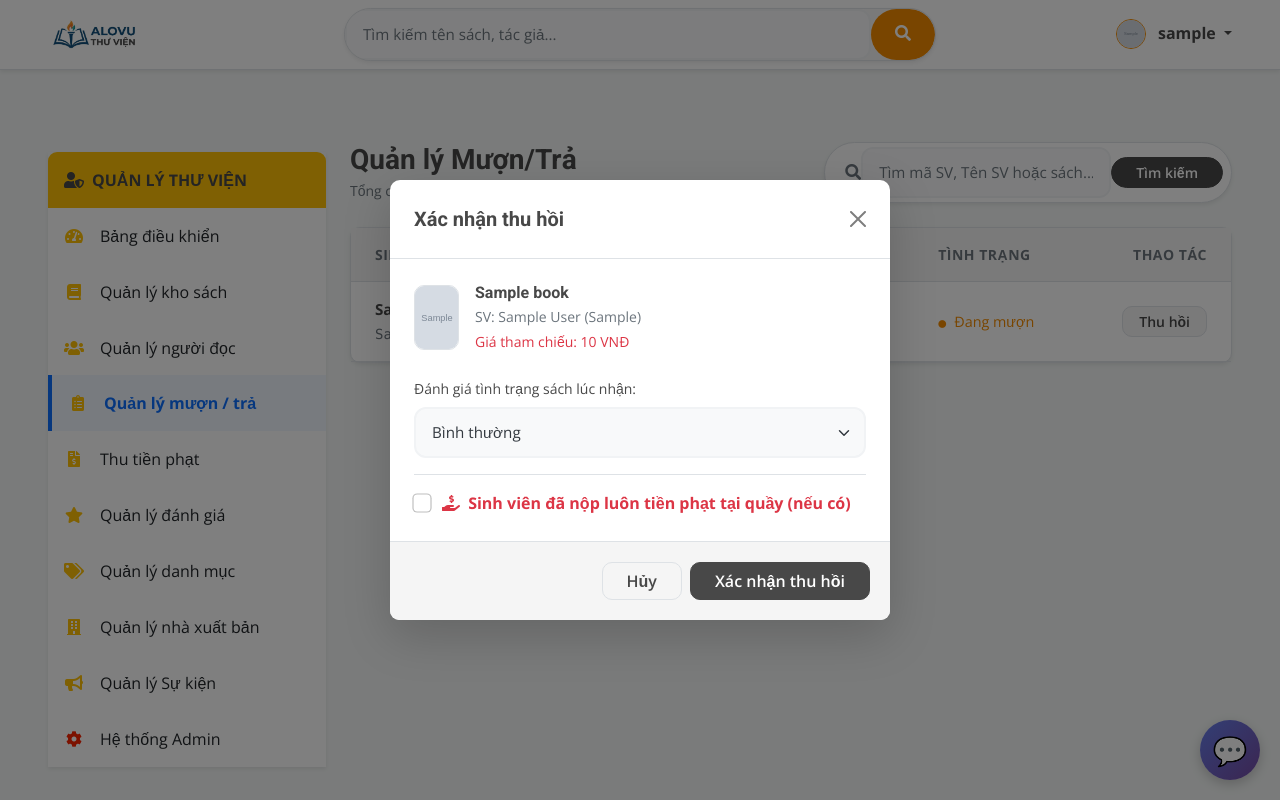
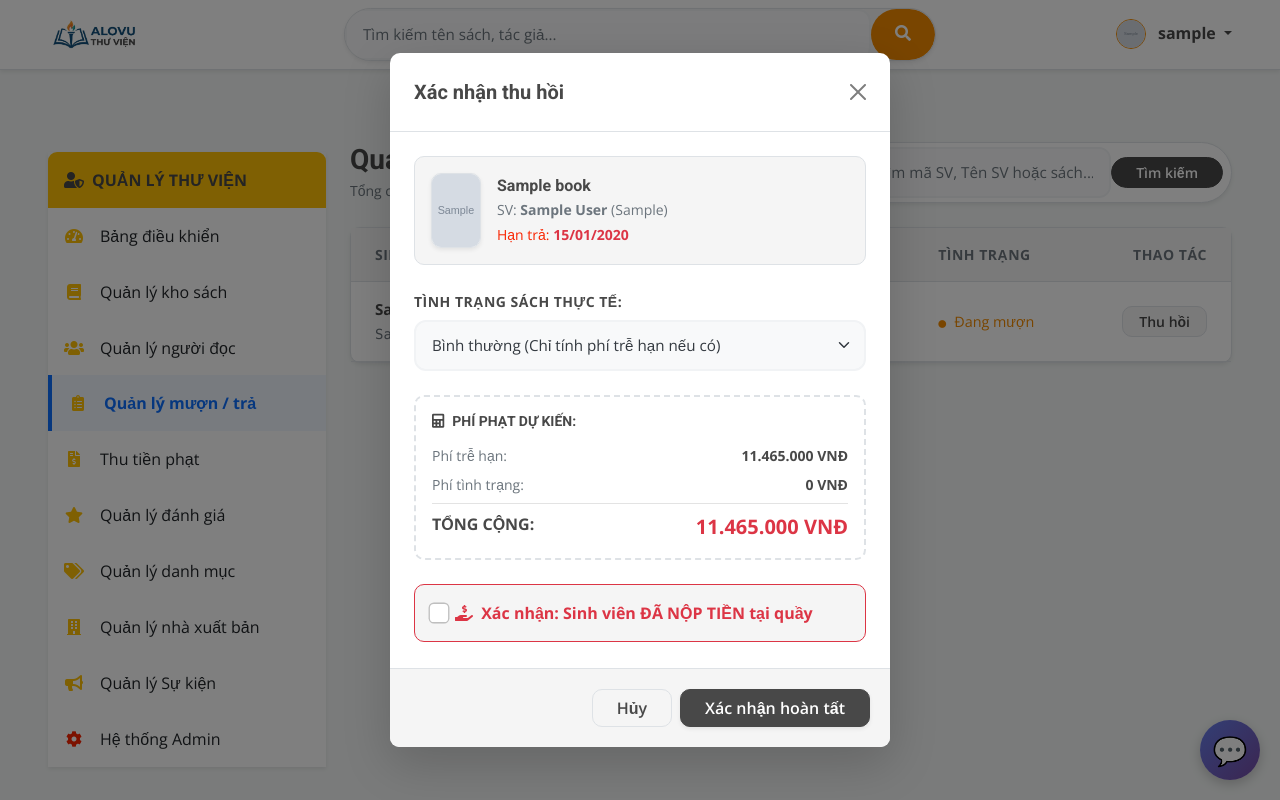
Before and after one commit to leTuanAnh38/library-management-system, a Django app: page /staff/borrows/ in a window 1280 px wide, after a click on "Thu hồi". Run offline with Django 5.2, Linux system fonts and the light colour scheme; a user stored in the database is signed in; tables that the repository leaves empty hold one stand-in row (values such as "Sample post"); grey boxes marked "Sample" are stand-in pictures; data that the repository does not hold is empty; some libraries are stand-ins or nearby versions.

Commit message:
cập nhật tính năng tính phí phạt khi thu hồi sách cho thủ thư, sửa lỗi sách yêu thích trong trang chi tiết sách

```diff
--- a/core/templates/core/base.html
+++ b/core/templates/core/base.html
@@ -114,7 +114,8 @@
                                 <a href="{% url 'book_list' %}?category={{ cat.id }}"
                                     class="dropdown-item py-3 border-bottom small ajax-category-link"
                                     data-category="{{ cat.id }}">
-                                    <i class="fas fa-chevron-right me-2 text-primary" style="font-size: 0.7rem;"></i>{{ cat.name }}
+                                    <i class="fas fa-chevron-right me-2 text-primary" style="font-size: 0.7rem;"></i>{{
+                                    cat.name }}
                                 </a>
                                 {% empty %}
                                 <a href="#" class="dropdown-item py-2 text-muted">Chưa có danh mục</a>
@@ -257,7 +258,7 @@
     <script src="https://cdn.jsdelivr.net/npm/bootstrap@5.0.0/dist/js/bootstrap.bundle.min.js"></script>
     <script src="https://cdnjs.cloudflare.com/ajax/libs/OwlCarousel2/2.3.4/owl.carousel.min.js"></script>
     <script src="https://cdnjs.cloudflare.com/ajax/libs/wow/1.1.2/wow.min.js"></script>
-    <script src="{% static 'js/main.js' %}?v=10031"></script>
+    <script src="{% static 'js/main.js' %}?v=10033"></script>
     <script src="{% static 'js/api.js' %}?v=1001"></script>
     <script src="{% static 'js/api_staff.js' %}?v=1002"></script>
     <script src="https://cdn.jsdelivr.net/npm/axios/dist/axios.min.js"></script>
--- a/core/templates/core/staff/borrow_management.html
+++ b/core/templates/core/staff/borrow_management.html
@@ -235,38 +235,119 @@
             <form method="POST" action="{% url 'staff_confirm_return' trans.id %}">
                 {% csrf_token %}
                 <div class="modal-body p-4">
-                    <div class="d-flex align-items-center mb-4">
-                        <img src="{{ trans.book.get_cover }}" class="rounded me-3 border" style="width: 45px; height: 65px; object-fit: cover;">
+                    <div class="d-flex align-items-center mb-4 p-3 bg-light rounded-3 border">
+                        <img src="{{ trans.book.get_cover }}" class="rounded me-3 shadow-sm border" style="width: 50px; height: 75px; object-fit: cover;">
                         <div>
                             <h6 class="fw-bold text-dark mb-1">{{ trans.book.title }}</h6>
-                            <p class="text-muted small mb-1">SV: {{ trans.user.get_full_name|default:trans.user.username }} ({{ trans.user.msv }})</p>
-                            <p class="text-danger small mb-0 fw-medium">Giá tham chiếu: {{ trans.book.original_price|default:0|floatformat:0 }} VNĐ</p>
+                            <p class="text-muted small mb-1">SV: <strong>{{ trans.user.get_full_name|default:trans.user.username }}</strong> ({{ trans.user.msv }})</p>
+                            <p class="text-secondary small mb-0">Hạn trả: <span class="fw-bold {% if trans.due_date < today %}text-danger{% endif %}">{{ trans.due_date|date:"d/m/Y" }}</span></p>
                         </div>
                     </div>
 
-                    <div>
-                        <label class="fw-medium mb-2 text-dark small">Đánh giá tình trạng sách lúc nhận:</label>
-                        <select name="book_condition" class="form-select rounded-2 shadow-none border" required>
-                            <option value="NORMAL" selected>Bình thường </option>
+                    <div class="mb-4">
+                        <label class="fw-bold mb-2 text-dark small text-uppercase" style="letter-spacing: 0.5px;">Tình trạng sách thực tế:</label>
+                        <select name="book_condition" class="form-select rounded-2 shadow-none border-2 condition-selector"
+                                data-transaction-id="{{ trans.id }}"
+                                data-original-price="{{ trans.book.original_price|default:0 }}"
+                                data-due-date="{{ trans.due_date|date:'Y-m-d' }}"
+                                required>
+                            <option value="NORMAL" selected>Bình thường (Chỉ tính phí trễ hạn nếu có)</option>
                             <option value="LIGHT_DAMAGE">Hư hỏng nhẹ (Phạt 10% giá gốc)</option>
-                            <option value="LOST_OR_DESTROYED">Mất sách / Rách nát (Đền 100% giá gốc)</option>
+                            <option value="LOST_OR_DESTROYED">Mất sách / Rách nát (Phạt 100% giá gốc)</option>
                         </select>
                     </div>
 
-                    <div class="form-check mt-3 pt-3 border-top">
-                        <input class="form-check-input" type="checkbox" name="pay_now" value="YES" id="payNow{{ trans.id }}" style="transform: scale(1.2); cursor: pointer;">
-                        <label class="form-check-label fw-bold text-danger ms-1" for="payNow{{ trans.id }}" style="cursor: pointer;">
-                            <i class="fas fa-hand-holding-usd me-1"></i> Sinh viên đã nộp luôn tiền phạt tại quầy (nếu có)
+                    <!-- PHẦN HIỂN THỊ PHÍ PHẠT DỰ KIẾN -->
+                    <div class="penalty-summary p-3 rounded-3 mb-4 bg-light border-dashed border-2" id="penaltySummary{{ trans.id }}">
+                        <h6 class="fw-bold text-dark mb-3 small text-uppercase"><i class="fas fa-calculator me-2"></i>Phí phạt dự kiến:</h6>
+
+                        <div class="d-flex justify-content-between mb-2 small">
+                            <span class="text-muted">Phí trễ hạn:</span>
+                            <span class="fw-bold text-dark" id="lateFine{{ trans.id }}">0 VNĐ</span>
+                        </div>
+                        <div class="d-flex justify-content-between mb-2 small">
+                            <span class="text-muted">Phí tình trạng:</span>
+                            <span class="fw-bold text-dark" id="damageFine{{ trans.id }}">0 VNĐ</span>
+                        </div>
+                        <hr class="my-2">
+                        <div class="d-flex justify-content-between">
+                            <span class="fw-bold text-dark">TỔNG CỘNG:</span>
+                            <span class="fw-bold text-danger fs-5" id="totalFine{{ trans.id }}">0 VNĐ</span>
+                        </div>
+                    </div>
+
+                    <div class="form-check p-3 rounded-3 border-danger bg-light border" id="payNowContainer{{ trans.id }}" style="display: none;">
+                        <input class="form-check-input ms-0" type="checkbox" name="pay_now" value="YES" id="payNow{{ trans.id }}" style="transform: scale(1.3); cursor: pointer;">
+                        <label class="form-check-label fw-bold text-danger ms-2" for="payNow{{ trans.id }}" style="cursor: pointer;">
+                            <i class="fas fa-hand-holding-usd me-1"></i> Xác nhận: Sinh viên ĐÃ NỘP TIỀN tại quầy
                         </label>
                     </div>
                 </div>
                 <div class="modal-footer border-top p-3 bg-light rounded-bottom-3">
-                    <button type="button" class="btn btn-light border text-dark fw-medium rounded-2 px-4 shadow-none" data-bs-dismiss="modal">Hủy</button>
-                    <button type="submit" class="btn btn-dark fw-medium rounded-2 px-4 shadow-none">Xác nhận thu hồi</button>
+                    <button type="button" class="btn btn-light border text-dark fw-medium rounded-2 px-4" data-bs-dismiss="modal">Hủy</button>
+                    <button type="submit" class="btn btn-dark fw-medium rounded-2 px-4 shadow-sm">Xác nhận hoàn tất</button>
                 </div>
             </form>
         </div>
     </div>
 </div>
 {% endfor %}
+
+<script>
+document.addEventListener('DOMContentLoaded', function() {
+    const today = new Date();
+    today.setHours(0, 0, 0, 0);
+
+    const conditionSelectors = document.querySelectorAll('.condition-selector');
+
+    conditionSelectors.forEach(select => {
+        const updateFines = () => {
+            const transId = select.dataset.transactionId;
+            const originalPrice = parseFloat(select.dataset.originalPrice) || 0;
+            const dueDate = new Date(select.dataset.dueDate);
+            const condition = select.value;
+
+            // 1. Tính phí trễ hạn (5000đ/ngày)
+            let lateFine = 0;
+            if (today > dueDate) {
+                const diffTime = Math.abs(today - dueDate);
+                const diffDays = Math.ceil(diffTime / (1000 * 60 * 60 * 24));
+                lateFine = diffDays * 5000;
+            }
+
+            // 2. Tính phí hư hỏng
+            let damageFine = 0;
+            if (condition === 'LIGHT_DAMAGE') {
+                damage_fine = originalPrice * 0.10;
+                damageFine = Math.floor(damage_fine);
+            } else if (condition === 'LOST_OR_DESTROYED') {
+                damageFine = Math.floor(originalPrice);
+            }
+
+            const totalFine = lateFine + damageFine;
+
+            // 3. Cập nhật giao diện
+            document.getElementById(`lateFine${transId}`).innerText = lateFine.toLocaleString('vi-VN') + ' VNĐ';
+            document.getElementById(`damageFine${transId}`).innerText = damageFine.toLocaleString('vi-VN') + ' VNĐ';
+            document.getElementById(`totalFine${transId}`).innerText = totalFine.toLocaleString('vi-VN') + ' VNĐ';
+
+            // 4. Hiển thị checkbox "Đã nộp tiền" nếu có phí phạt
+            const payNowContainer = document.getElementById(`payNowContainer${transId}`);
+            if (totalFine > 0) {
+                payNowContainer.style.display = 'block';
+                document.getElementById(`penaltySummary${transId}`).classList.add('bg-warning-subtle', 'border-warning');
+                document.getElementById(`penaltySummary${transId}`).classList.remove('bg-light');
+            } else {
+                payNowContainer.style.display = 'none';
+                document.getElementById(`penaltySummary${transId}`).classList.remove('bg-warning-subtle', 'border-warning');
+                document.getElementById(`penaltySummary${transId}`).classList.add('bg-light');
+            }
+        };
+
+        select.addEventListener('change', updateFines);
+        // Chạy lần đầu khi modal mở (trong trường hợp quá hạn sẵn)
+        updateFines();
+    });
+});
+</script>
 {% endblock %}
--- a/core/views/book_views.py
+++ b/core/views/book_views.py
@@ -236,6 +236,7 @@ def book_detail(request, book_id):
 
     borrowed_book_ids = []
     pending_book_ids = []
+    wishlist_book_ids = []
 
     if request.user.is_authenticated:
         borrowed_book_ids = BorrowTransaction.objects.filter(
@@ -248,12 +249,17 @@ def book_detail(request, book_id):
             status='PENDING'
         ).values_list('book_id', flat=True)
 
+        wishlist_book_ids = Wishlist.objects.filter(
+            user=request.user
+        ).values_list('book_id', flat=True)
+
     return render(request, 'core/books/book_detail.html', {
         'book': book,
         'reviews': reviews,
         'recommended_books': recommended_books,
         'borrowed_book_ids': list(borrowed_book_ids),
         'pending_book_ids': list(pending_book_ids),
+        'wishlist_book_ids': list(wishlist_book_ids),
         'user_has_reviewed': user_has_reviewed
     })
 
```
Also changed, not shown: static/js/main.js (+39 -39 lines).
